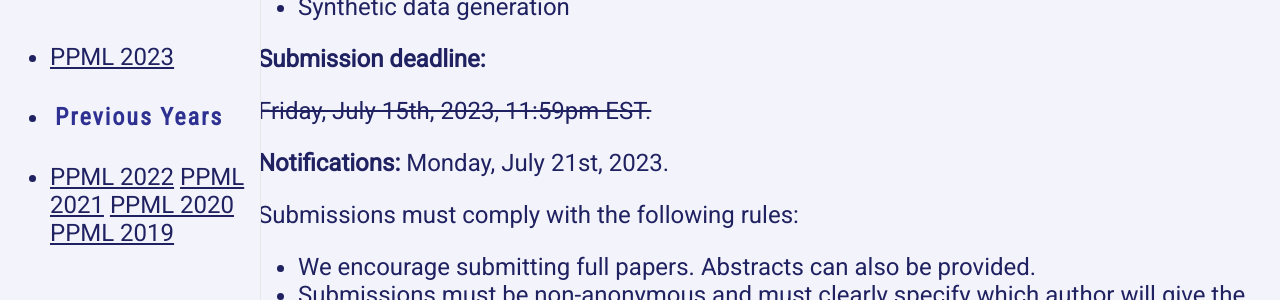
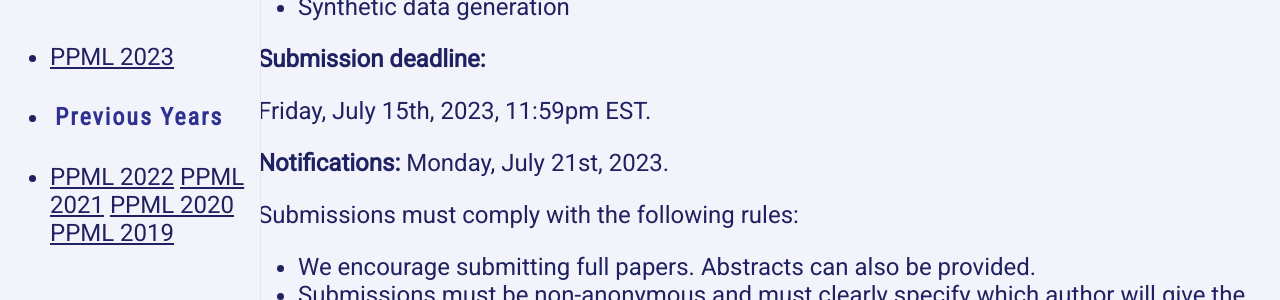
Before and after one commit to Crypto-PPML/Crypto-PPML.github.io, a Jekyll site: the page built from 2023/index.markdown, in a window 1280 px wide and 900 px high, scrolled down 1596 px. Shown: the part 150-450 px from the top of the window. Built offline with Jekyll 4.4.1, drawn with Linux system fonts in a browser that asks for light colours; nearby versions of some CDN libraries; a style sheet for code colours, icons or effects is not loaded.

```diff
--- a/2023/index.markdown
+++ b/2023/index.markdown
@@ -49,7 +49,7 @@ We encourage submissions exploring a range of techniques and applications for pr
 
 **Submission deadline:**
 
-~~Friday, July 15th, 2023, 11:59pm EST.~~
+Friday, July 15th, 2023, 11:59pm EST.
 
 
 **Notifications:**
```
